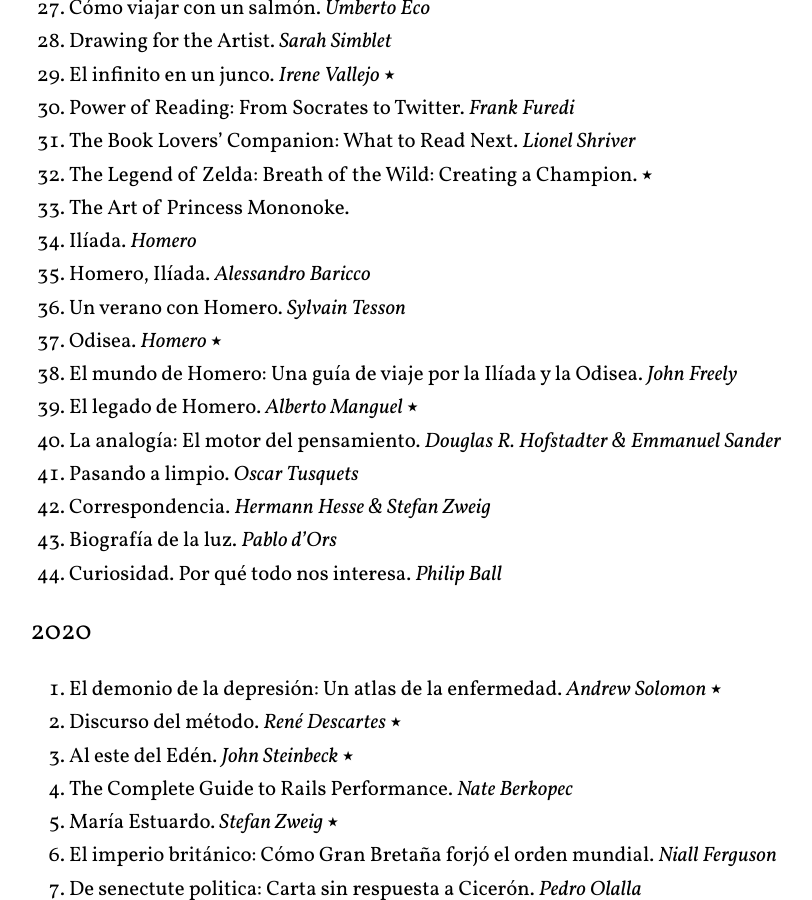
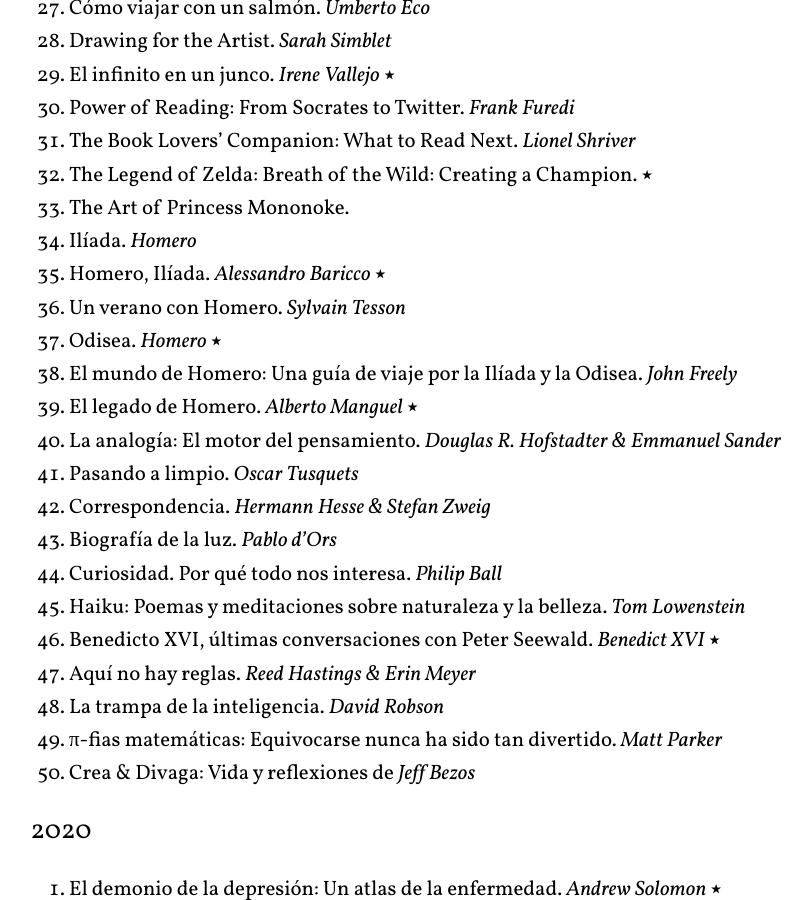
Before and after one commit to arturoherrero/arturoherrero.com, a Jekyll site: the page built from pages/books.md, in a window 1280 px wide and 900 px high, scrolled down 1215 px. Shown: the whole window, without its empty margins (220-1032 px from the left). Built offline with Jekyll 4.4.1, drawn with Linux system fonts in a browser that asks for light colours.

Commit message:
Update book list

```diff
--- a/pages/books.md
+++ b/pages/books.md
@@ -44,7 +44,7 @@
 32. The Legend of Zelda: Breath of the Wild: Creating a Champion. ⭑
 33. The Art of Princess Mononoke.
 34. Ilíada. *Homero*
-35. Homero, Ilíada. *Alessandro Baricco*
+35. Homero, Ilíada. *Alessandro Baricco* ⭑
 36. Un verano con Homero. *Sylvain Tesson*
 37. Odisea. *Homero* ⭑
 38. El mundo de Homero: Una guía de viaje por la Ilíada y la Odisea. *John Freely*
@@ -54,6 +54,12 @@
 42. Correspondencia. *Hermann Hesse & Stefan Zweig*
 43. Biografía de la luz. *Pablo d'Ors*
 44. Curiosidad. Por qué todo nos interesa. *Philip Ball*
+45. Haiku: Poemas y meditaciones sobre naturaleza y la belleza. *Tom Lowenstein*
+46. Benedicto XVI, últimas conversaciones con Peter Seewald. *Benedict XVI* ⭑
+47. Aquí no hay reglas. *Reed Hastings & Erin Meyer*
+48. La trampa de la inteligencia. *David Robson*
+49. π-fias matemáticas: Equivocarse nunca ha sido tan divertido. *Matt Parker*
+50. Crea & Divaga: Vida y reflexiones de *Jeff Bezos*
 
 
 ### 2020
```
